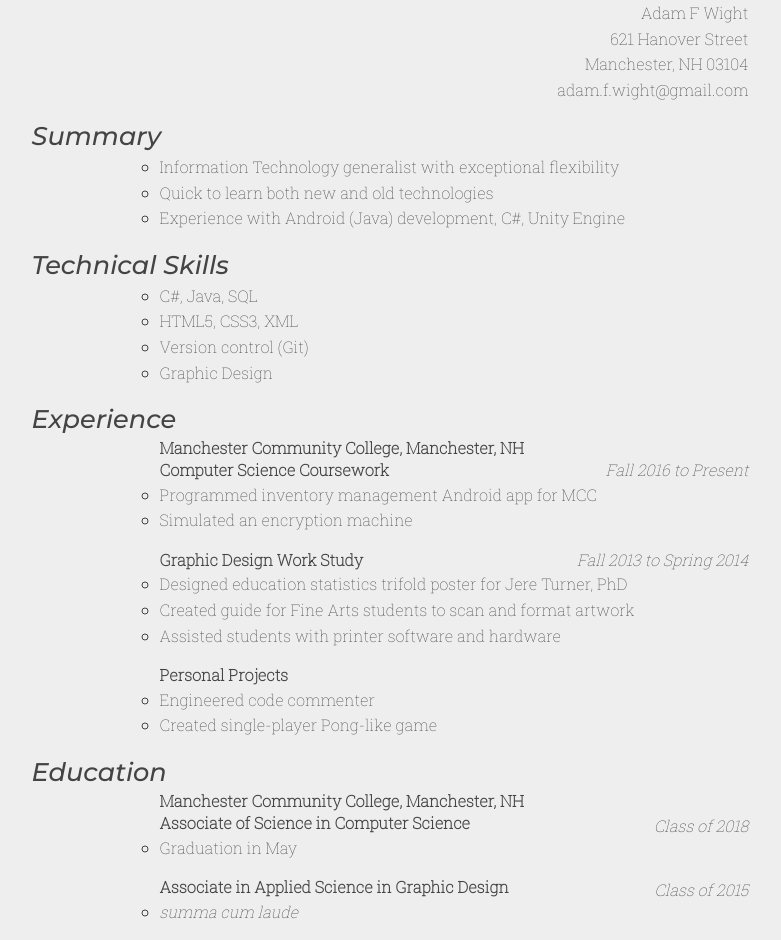
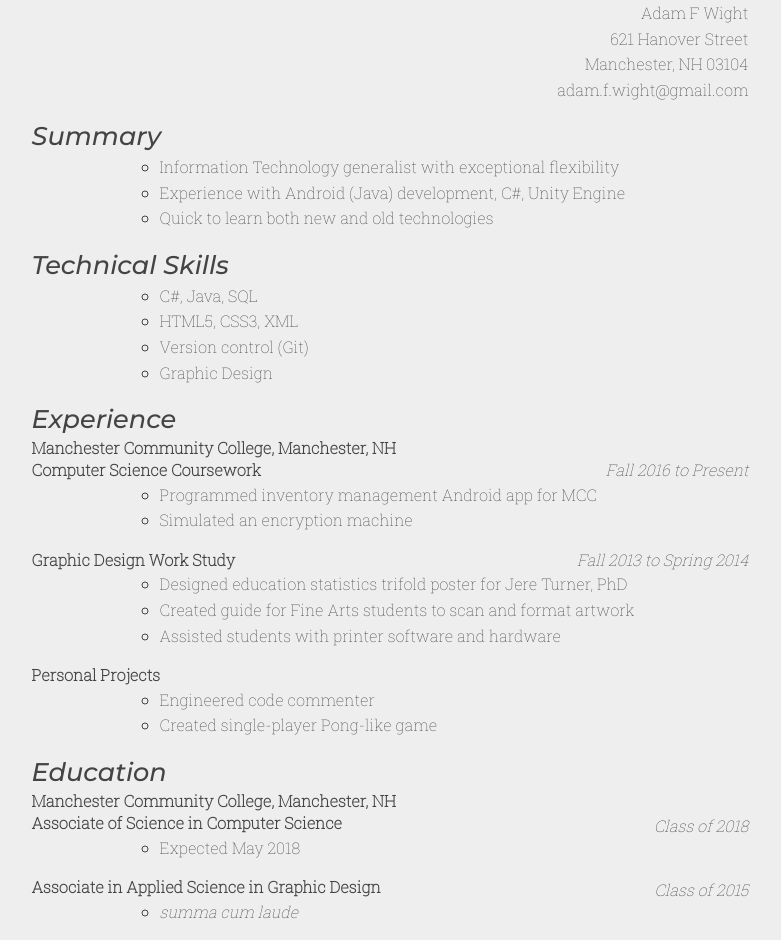
Before and after one commit to Zapafaz/resume, a plain HTML site: page index.html in a window 1280 px wide. Shown: the whole page, without its empty margins (250-1031 px from the left). Drawn offline with Linux system fonts and the light colour scheme.

Commit message:
Change subheads to left align & summary adjustment

```diff
--- a/index.html
+++ b/index.html
@@ -4,7 +4,7 @@
 		<title>Adam F Wight | Resume</title>
 		<meta charset="utf-8" />
 		<meta name="viewport" content="width=device-width, initial-scale=1" />
-		<link rel="stylesheet" href="css/styles.css" />
+		<link href="css/styles.css" rel="stylesheet" />
 		<link href="https://fonts.googleapis.com/css?family=Montserrat:500i|Roboto+Slab:100" rel="stylesheet">
 	</head>
 	<body>
@@ -21,8 +21,8 @@
 				<h1>Summary</h1>
 					<ul class="circle mid">
 						<li>Information Technology generalist with exceptional flexibility</li>
+						<li>Experience with Android (Java) development, C#, Unity Engine</li>
 						<li>Quick to learn both new and old technologies</li>
-						<li>Experience with Android (Java) development, C#, Unity Engine</li>
 					</ul>
 				<h1>Technical Skills</h1>
 					<ul class="circle mid">
@@ -32,15 +32,15 @@
 						<li>Graphic Design</li>
 					</ul>
 				<h1>Experience</h1>
-					<h2 class="location subhead mid">Manchester Community College, Manchester, NH</h2>
-					<div class="subhead mid">
+					<h2 class="location subhead">Manchester Community College, Manchester, NH</h2>
+					<div class="subhead">
 						<h3>Computer Science Coursework<em class="date">Fall 2016 to Present</em></h2>
 					</div>
 					<ul class="circle mid">
 						<li>Programmed inventory management Android app for MCC
 						<li>Simulated an encryption machine
 					</ul>
-					<div class="subhead mid">
+					<div class="subhead">
 						<h3>Graphic Design Work Study<em class="date">Fall 2013 to Spring 2014</em></h2>
 					</div>
 					<ul class="circle mid">
@@ -48,18 +48,18 @@
 						<li>Created guide for Fine Arts students to scan and format artwork</li>
 						<li>Assisted students with printer software and hardware</li>
 					</ul>
-					<h3 class="subhead mid">Personal Projects</h2>
+					<h3 class="subhead">Personal Projects</h2>
 					<ul class="circle mid">
 						<li>Engineered code commenter</li>
 						<li>Created single-player Pong-like game</li>
 					</ul>
 				<h1>Education</h1>
-					<h2 class="location subhead mid">Manchester Community College, Manchester, NH</h2>
-					<h3 class="subhead mid">Associate of Science in Computer Science<em class="date">Class of 2018</em></h2>
+					<h2 class="location subhead">Manchester Community College, Manchester, NH</h2>
+					<h3 class="subhead">Associate of Science in Computer Science<em class="date">Class of 2018</em></h2>
 					<ul class="circle mid">
-						<li>Graduation in May</li>
+						<li>Expected May 2018</li>
 					</ul>
-					<h3 class="subhead mid">Associate in Applied Science in Graphic Design<em class="date">Class of 2015 </em></h2>
+					<h3 class="subhead">Associate in Applied Science in Graphic Design<em class="date">Class of 2015 </em></h2>
 					<ul class="circle mid">
 						<li><em>summa cum laude</em></li>
 					</ul>
```
